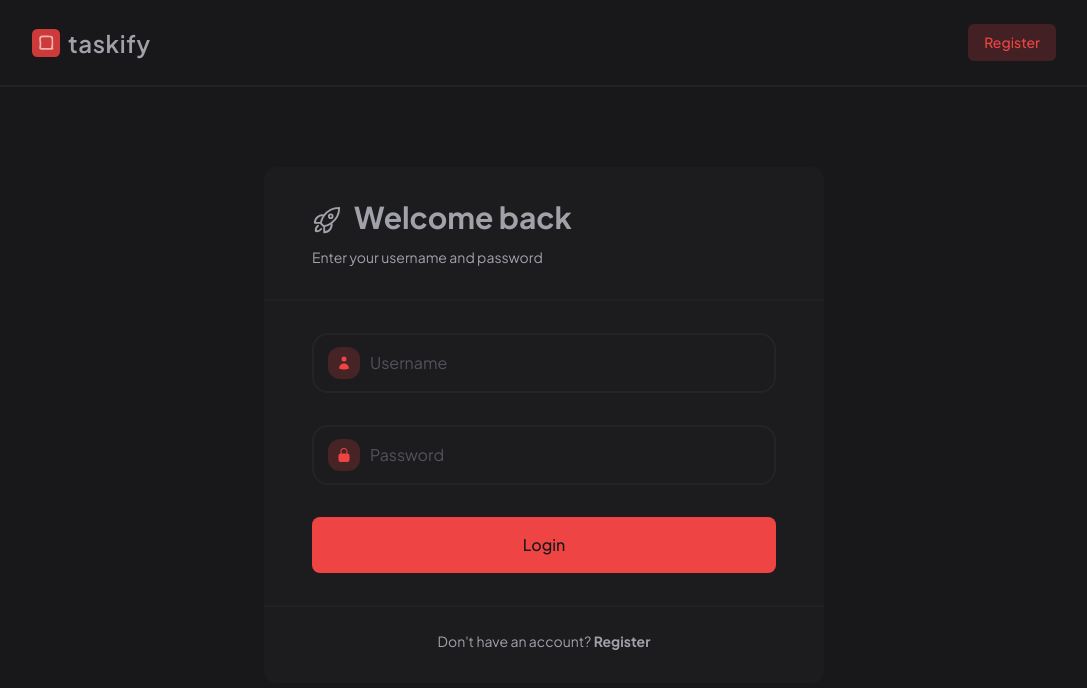
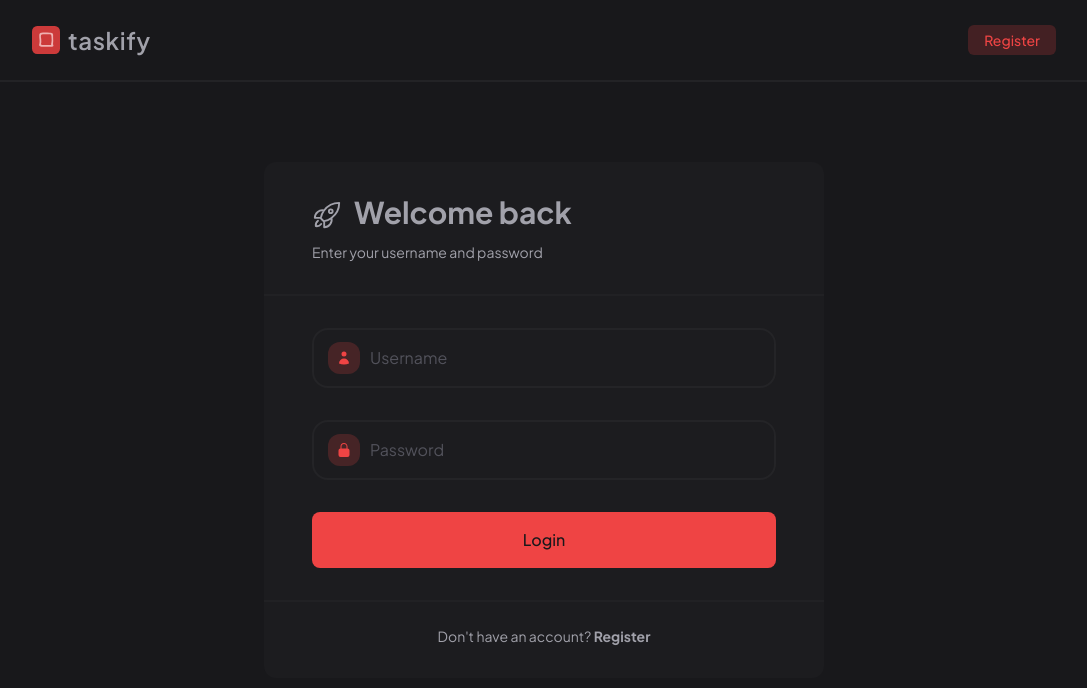
Before and after one commit to aldwiputra/taskify, a website: page login/index.html in a window 1280 px wide. Shown: the whole page, without its empty margins (96-1183 px from the left). Drawn offline with Linux system fonts and the light colour scheme.

```diff
--- a/login/index.html
+++ b/login/index.html
@@ -25,7 +25,7 @@
 
         <a
           href="/register"
-          class="bg-red-500/20 text-red-500 px-4 py-2 text-sm font-medium rounded-md leading-normal hover:bg-red-500/30">
+          class="bg-red-500/20 text-red-500 px-4 py-2 text-sm font-medium rounded-md leading-none hover:bg-red-500/30">
           Register
         </a>
       </div>
```
Also changed, not shown: index.html (+1 -1 lines), register/index.html (+1 -1 lines).
